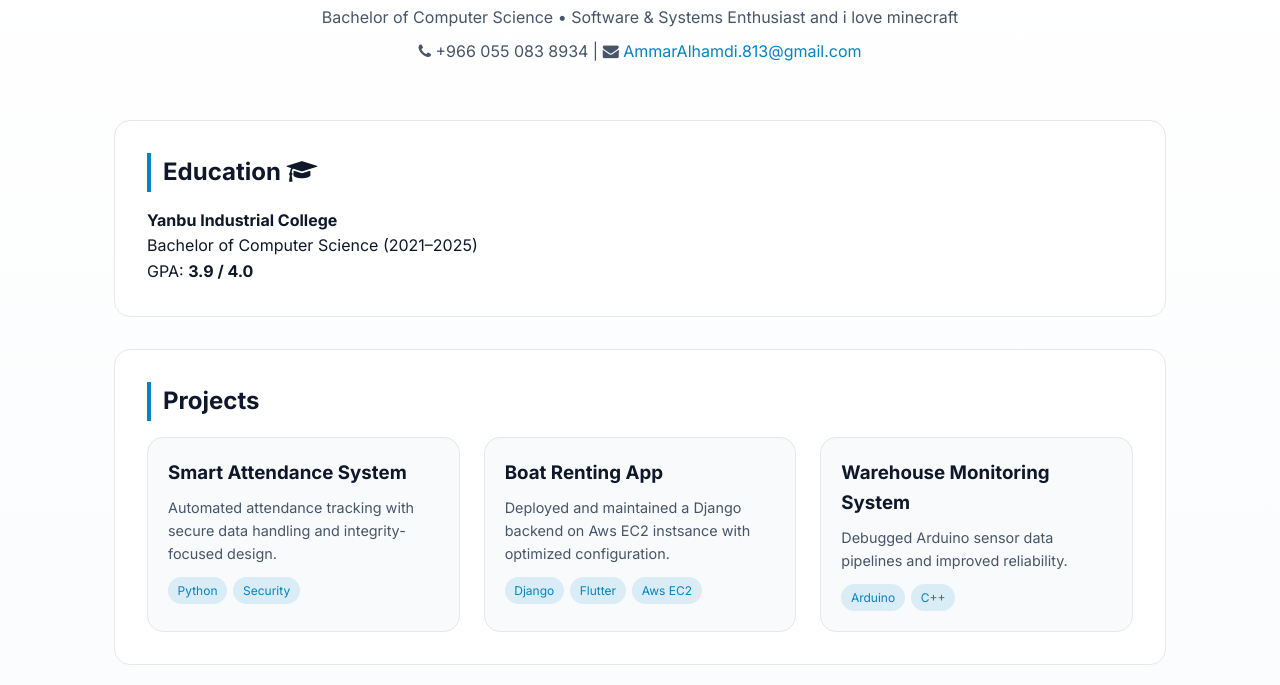
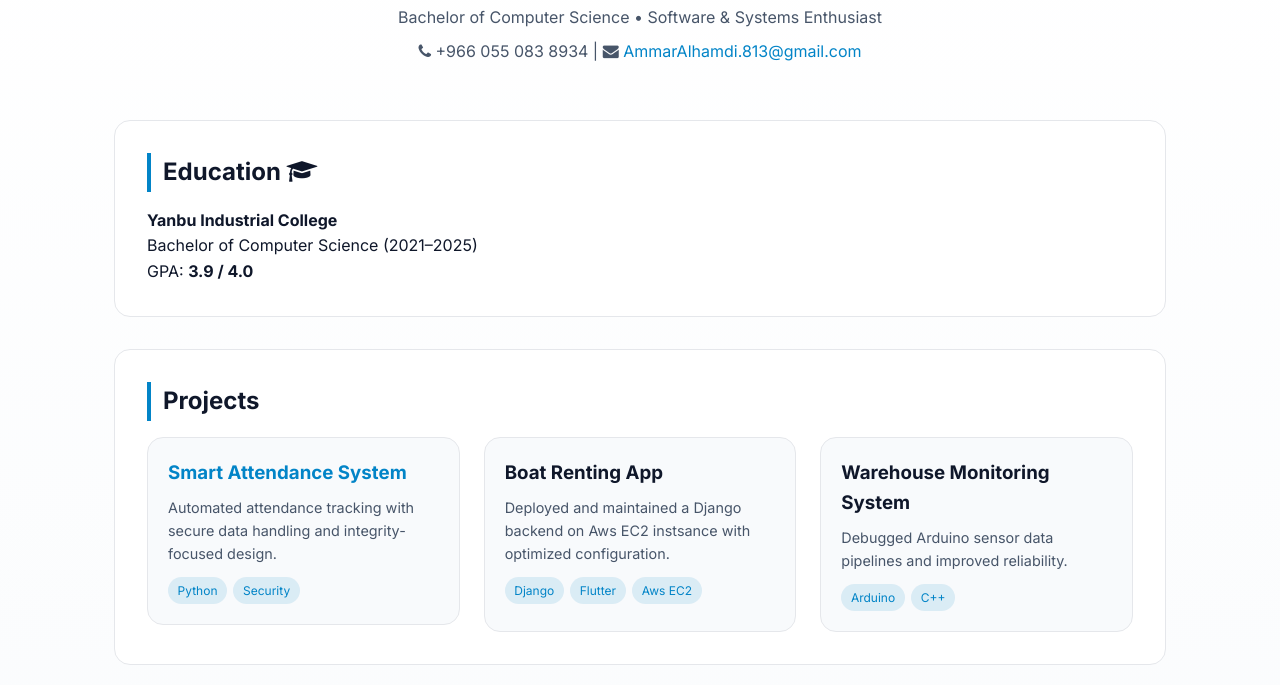
Before and after one commit to ammar813/GameServer, a website: page public/index.html in a window 1280 px wide. Shown: the part 115-800 px from the top of the page. Drawn offline with Linux system fonts and the light colour scheme.

Commit message:
added projects page

```diff
--- a/public/index.html
+++ b/public/index.html
@@ -194,7 +194,7 @@
   <header>
     <button class="theme-toggle" onclick="toggleTheme()"><i class="fa fa-2x fa-sun-o " aria-hidden="true"></i></button>
     <h1>Ammar Alhamdi</h1>
-    <p>Bachelor of Computer Science • Software & Systems Enthusiast and i love minecraft</p>
+    <p>Bachelor of Computer Science • Software & Systems Enthusiast</p>
     <p><i class="fa fa-phone" aria-hidden="true"></i> +966 055 083 8934 | <i class="fa fa-envelope" aria-hidden="true"></i> <a href="mailto:AmmarAlhamdi.813@gmail.com">AmmarAlhamdi.813@gmail.com</a></p>
   </header>
 
@@ -209,6 +209,7 @@
 
       <h2>Projects</i></h2>
       <div class="grid">
+        <a href="./Projects/1">
           <div class="project">
             <!-- <img src="https://via.placeholder.com/600x400?text=Smart+Attendance" alt="Smart Attendance"> -->
             <div class="project-content">
@@ -217,6 +218,7 @@
               <div class="tags"><span class="tag">Python</span><span class="tag">Security</span></div>
             </div>
           </div>
+        </a>
         <div class="project">
           <!-- <img src="https://via.placeholder.com/600x400?text=Boat+Renting+App" alt="Boat Renting App"> -->
           <div class="project-content">
```
Also changed, not shown: public/Projects/1/index.html (added, +1 -0 lines). Lines whose indentation alone changed are shown as unchanged.
